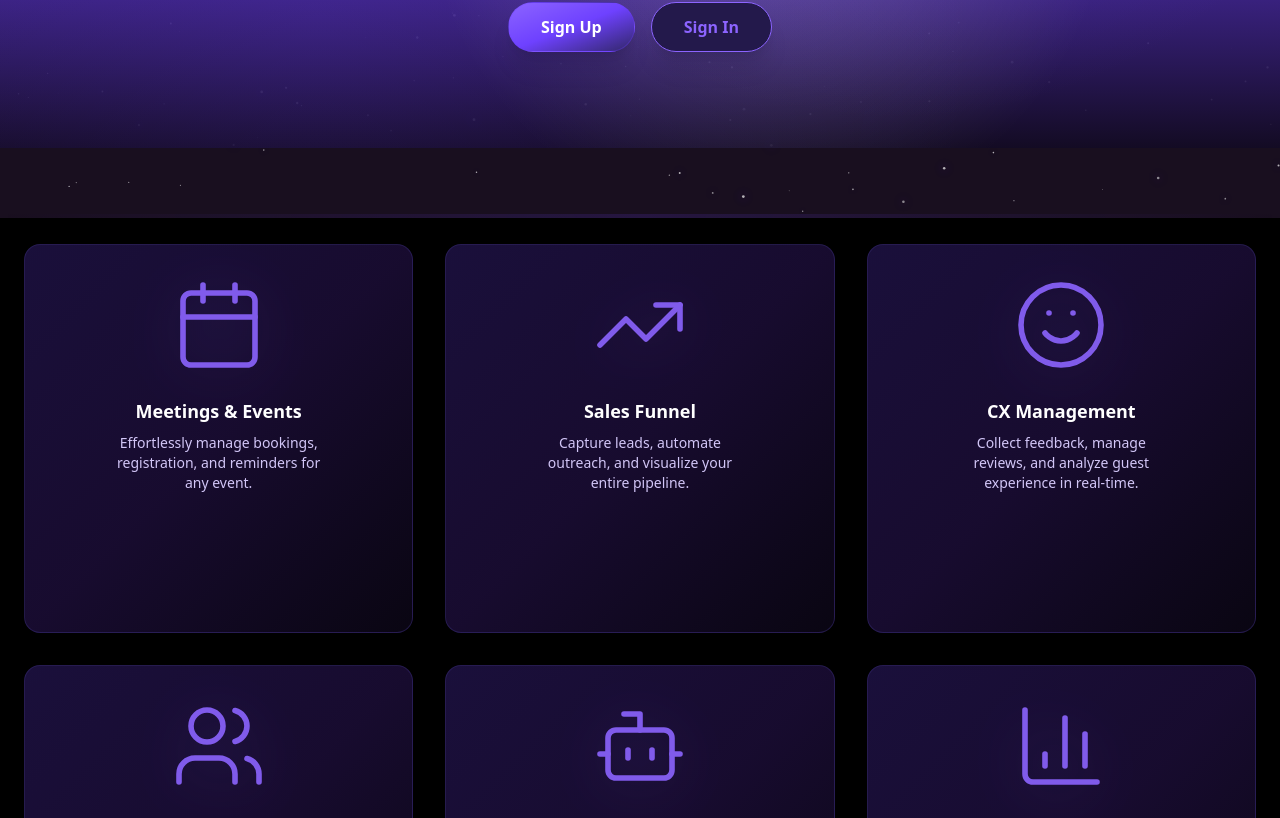
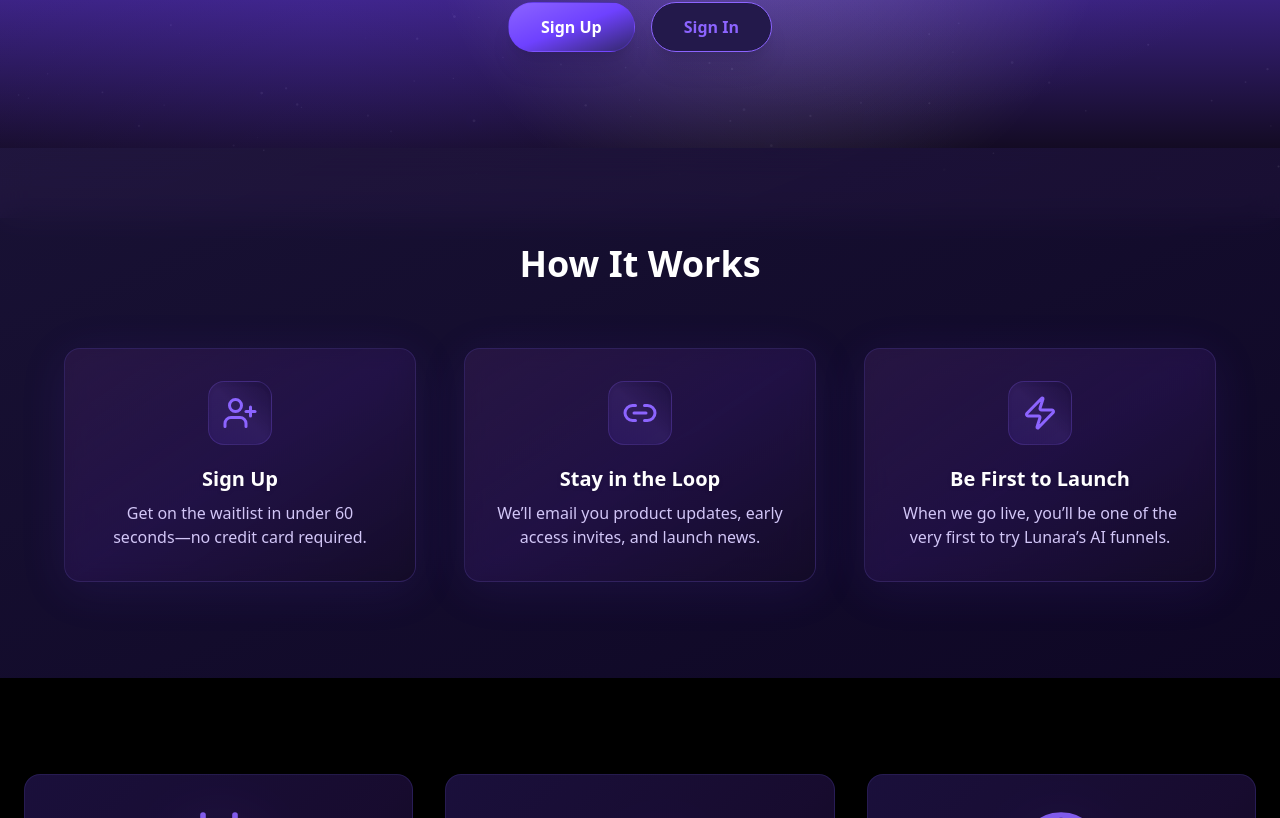
Before and after one commit to LunaraHQ/lunara-website, a Next.js app: page / in a window 1280 px wide. Shown: the part 582-1400 px from the top of the page. Built offline with nearby package versions, Linux system fonts and the light colour scheme.

Commit message:
Update HomeContent.js

```diff
--- a/components/HomeContent.js
+++ b/components/HomeContent.js
@@ -13,6 +13,9 @@ import {
   Cloud,
   ShieldCheck,
   Lock,
+  UserPlus,
+  Link2,
+  Zap,
 } from 'lucide-react'
 import PricingTable from './PricingTable'
 
@@ -71,6 +74,24 @@ const features = [
     desc: 'Reward returning customers and manage memberships with ease.',
     icon: Gift,
     slug: 'loyalty-membership',
+  },
+]
+
+const howItWorksSteps = [
+  {
+    icon: UserPlus,
+    title: 'Sign Up',
+    desc: 'Get on the waitlist in under 60 seconds—no credit card required.',
+  },
+  {
+    icon: Link2,
+    title: 'Stay in the Loop',
+    desc: 'We’ll email you product updates, early access invites, and launch news.',
+  },
+  {
+    icon: Zap,
+    title: 'Be First to Launch',
+    desc: 'When we go live, you’ll be one of the very first to try Lunara’s AI funnels.',
   },
 ]
 
@@ -136,6 +157,31 @@ export default function HomeContent() {
       />
 
       <main id="main-content" className="relative z-10 text-white font-sans">
+
+        {/* HOW IT WORKS */}
+        <section id="howitworks" className="py-24 px-6 bg-gradient-to-br from-[#23194b]/70 to-[#12092e]/80 backdrop-blur-lg">
+          <div className="max-w-6xl mx-auto">
+            <h2 className="text-3xl md:text-4xl font-bold text-center mb-16 text-white drop-shadow-glow">
+              How It Works
+            </h2>
+            <div className="grid gap-8 md:gap-12 grid-cols-1 md:grid-cols-3">
+              {howItWorksSteps.map(({ icon: Icon, title, desc }) => (
+                <div
+                  key={title}
+                  className="flex flex-col items-center text-center p-8 bg-gradient-to-br from-[#2a1745]/80 via-[#27134e]/60 to-[#130b24]/70 border border-[#38296b]/70 shadow-[0_8px_48px_rgba(110,65,255,0.10)] rounded-2xl backdrop-blur-md"
+                >
+                  <span className="flex items-center justify-center w-16 h-16 mb-5 rounded-2xl bg-gradient-to-tr from-[#6E41FF22] via-[#8C64FF22] to-[#1a103e44] border border-[#8C64FF33] shadow-inner">
+                    <Icon className="w-9 h-9 text-[#8C64FF]" />
+                  </span>
+                  <h3 className="text-xl font-semibold text-white mb-2 drop-shadow">
+                    {title}
+                  </h3>
+                  <p className="text-[#d2c6f7]">{desc}</p>
+                </div>
+              ))}
+            </div>
+          </div>
+        </section>
 
         {/* Features */}
         <section
```
